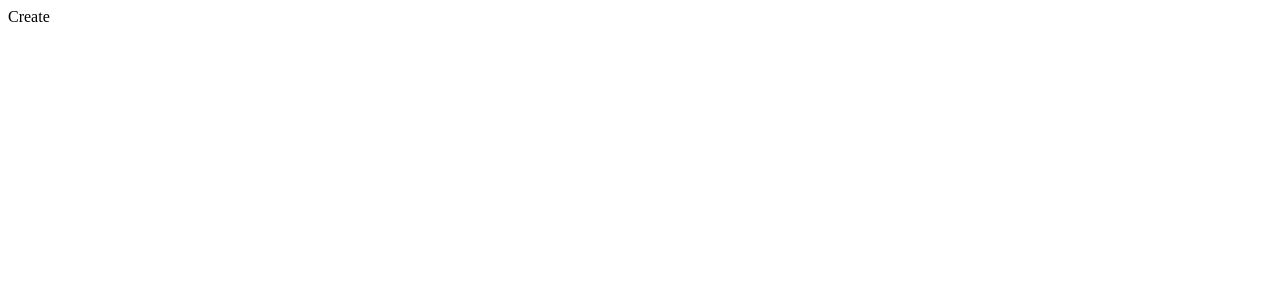
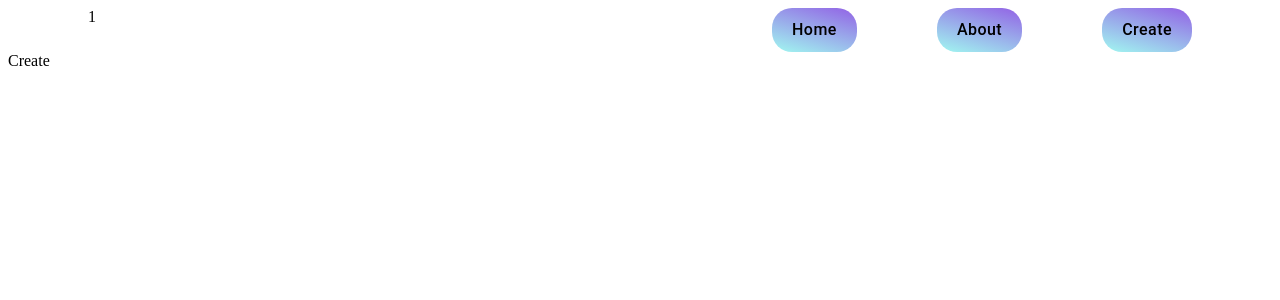
Before and after one commit to universyu/ArtIntelligent, a Next.js app: page /en/create in a window 1280 px wide. Shown: the top 300 px of the page. Built offline with nearby package versions, Linux system fonts and the light colour scheme.

Commit message:
搭建navbar框架

```diff
--- a/package.json
+++ b/package.json
@@ -9,6 +9,9 @@
     "lint": "next lint"
   },
   "dependencies": {
+    "@emotion/react": "^11.13.0",
+    "@emotion/styled": "^11.13.0",
+    "@mui/material": "^5.16.7",
     "next": "14.2.5",
     "next-intl": "^3.17.3",
     "react": "^18",
--- /dev/null
+++ b/src/Constants.ts
@@ -0,0 +1,7 @@
+export const routes = {
+  home: "/",
+  about: "/about",
+  create: "/create",
+};
+
+export type RouteKey = "home" | "about" | "create";
--- a/src/app/[locale]/layout.tsx
+++ b/src/app/[locale]/layout.tsx
@@ -1,7 +1,6 @@
 import type { Metadata } from "next";
 import "./globals.css";
-
-
+import Navbar from "@/components/Navbar";
 export const metadata: Metadata = {
   title: "ArtIntelligent",
   description: "ai draw",
@@ -14,7 +13,10 @@ export default function RootLayout({
 }) {
   return (
     <html lang="en">
-      <body>{children}</body>
+      <body>
+        <Navbar />
+        {children}
+      </body>
     </html>
   );
 }
--- /dev/null
+++ b/src/components/Navbar.tsx
@@ -0,0 +1,51 @@
+import React from "react";
+import { routes, RouteKey } from "../Constants";
+import { useLocale } from "next-intl";
+import { useTranslations } from "next-intl";
+import Link from "next/link";
+import { NormalLi } from "@/components/common";
+import { ColorfulButton } from "@/components/common";
+type NavbarProps = {
+  style?: React.CSSProperties;
+};
+
+const Navbar: React.FC<NavbarProps> = ({ style }) => {
+  const locale = useLocale();
+  const t = useTranslations("common");
+  return (
+    <nav
+      style={{
+        ...style,
+        display: "flex",
+        justifyContent: "space-between",
+        padding: "0 5em",
+      }}
+    >
+      1
+      <ul
+        style={{
+          display: "flex",
+          justifyContent: "flex-end",
+          gap: "5em",
+          padding: 0,
+          margin: 0,
+          listStyleType: "none",
+        }}
+      >
+        {Object.keys(routes).map((routeKey) => {
+          const key = routeKey as RouteKey;
+          const href = `/${locale}${routes[key]}`;
+          return (
+            <NormalLi key={routeKey}>
+              <Link href={href}>
+                <ColorfulButton>{t(routeKey)}</ColorfulButton>
+              </Link>
+            </NormalLi>
+          );
+        })}
+      </ul>
+    </nav>
+  );
+};
+
+export default Navbar;
--- /dev/null
+++ b/src/components/common.ts
@@ -0,0 +1,20 @@
+"use client";
+import { styled, Button } from "@mui/material";
+export const NormalLi = styled("li")({
+  listStyleType: "none",
+  "& a": {
+    textDecoration: "none",
+  },
+});
+
+export const ColorfulButton = styled(Button)({
+  padding: "10px 20px",
+  background: "linear-gradient(16deg, #a1f8f0, #9261e5)",
+  border: "none",
+  borderRadius: "20px",
+  fontSize: "16px",
+  lineHeight: "24px",
+  color: "black",
+  textAlign: "center",
+  textTransform: "none",
+});
--- a/src/messages/zh.json
+++ b/src/messages/zh.json
@@ -1,7 +1,7 @@
 {
-    "common":{
-        "home": "首页",
-        "about": "关于",
-        "create": "创作"
-    }
+  "common": {
+    "home": "主页",
+    "about": "关于",
+    "create": "创作"
+  }
 }
```
Also changed, not shown: src/messages/en.json (+5 -5 lines), src/Types.ts (added), 2 other files (tests, documents, lock files or other folders).
